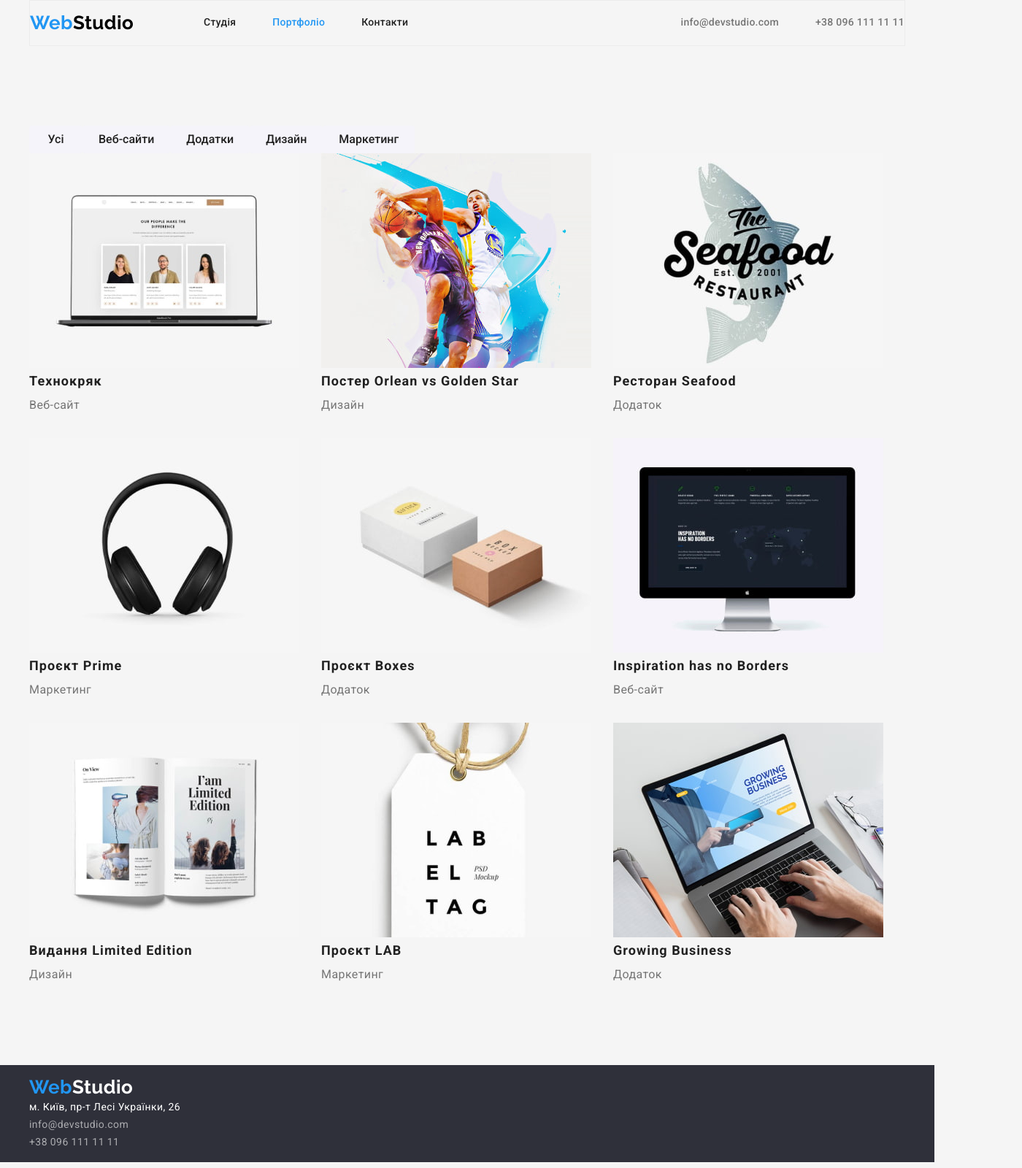
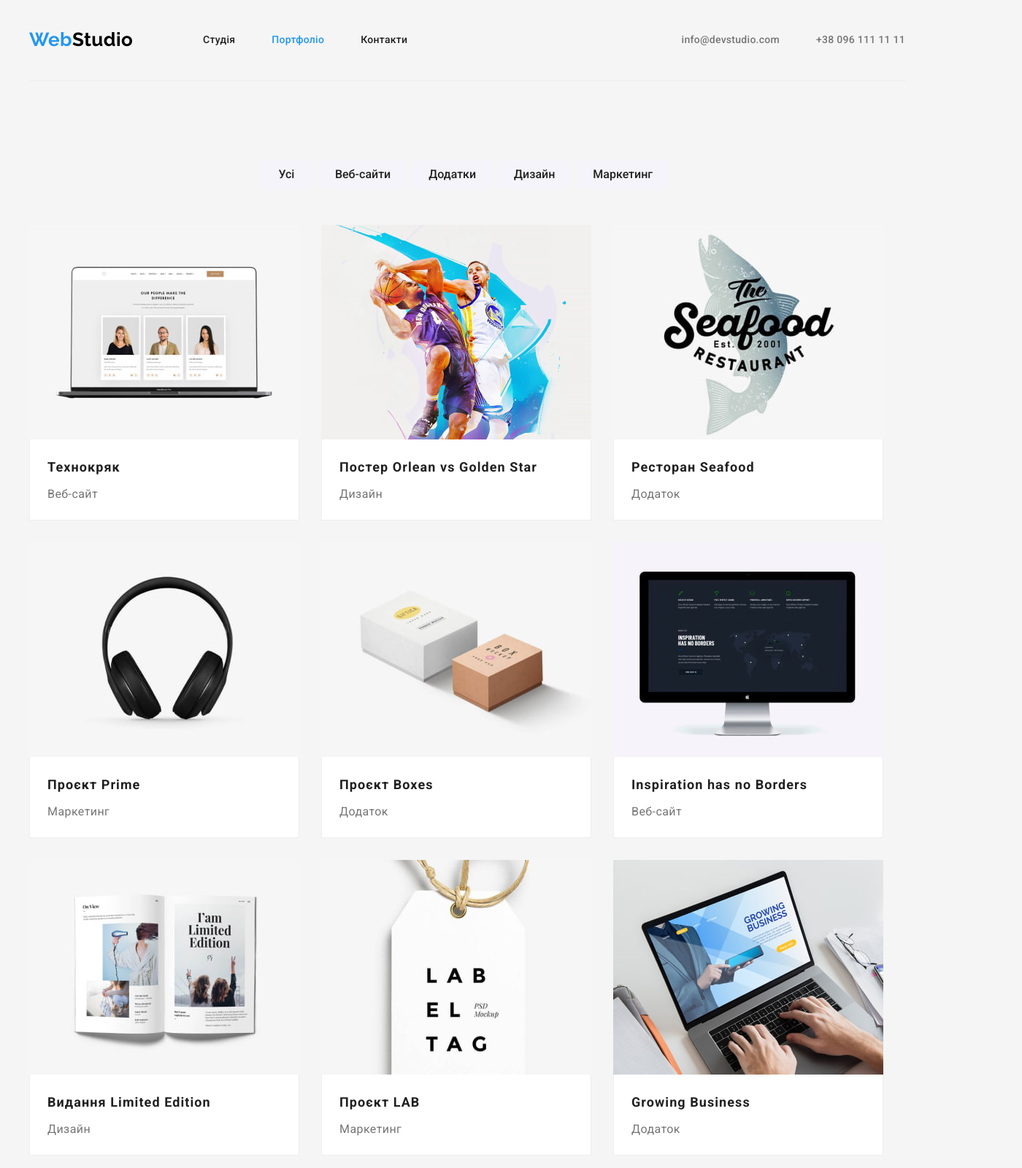
Before and after one commit to dariia-velychko/goit-markup-hw-03, a plain HTML site: page portfolio.html in a window 1280 px wide. Shown: the top 1600 px of the page at 73% size, 1400 px wide, since content can reach past the window. Drawn offline with nearby package versions, Linux system fonts and the light colour scheme.

Commit message:
styles index&portfolio

```diff
--- a/portfolio.html
+++ b/portfolio.html
@@ -19,9 +19,9 @@
             <div class="header-link">
             <a class="logo link" href="/">Web<span class="site-logo link">Studio</span></a></div>
             <ul class="list-nav">
-                <li class="list-item"><a class="link-nav link" href="./index.html">Студія</a></li>
-                <li class="list-item"><a class="link-nav active link" href="./portfolio.html">Портфоліо</a></li>
-                <li class="list-item"><a class="link-nav link" href="">Контакти</a></li>
+                <li class="list-item header-item"><a class="link-nav link" href="./index.html">Студія</a></li>
+                <li class="list-item header-item"><a class="link-nav active link" href="./portfolio.html">Портфоліо</a></li>
+                <li class="list-item header-item"><a class="link-nav link" href="">Контакти</a></li>
             </ul>
         </nav>
 
@@ -47,64 +47,64 @@
                 <li class="work-list">
                     <a class="link" href="">
                     <img src="./images/tekhnokryak.jpg" alt="Фото монітору с відкритим сайтом" width="370" height="294">
-                    <h2 class="project-name">Технокряк</h2>
-                    <p class="work-type">Веб-сайт</p>
+                    <div class="portfolio-cards"><h2 class="project-name">Технокряк</h2>
+                    <p class="work-type">Веб-сайт</p></div>
                     </a>
                 </li>
                 <li class="work-list">
                     <a class="link" href="">
                     <img src="./images/poster.jpg" alt="Постер з баскетболістами" width="370" height="294">
-                    <h2 class="project-name">Постер <span lang="en">Orlean vs Golden Star</span></h2>
-                    <p class="work-type">Дизайн</p>
+                    <div class="portfolio-cards"><h2 class="project-name">Постер <span lang="en">Orlean vs Golden Star</span></h2>
+                    <p class="work-type">Дизайн</p></div>
                     </a>
                 </li>
                 <li class="work-list">
                     <a class="link" href="">
                     <img src="./images/restaurant.jpg" alt="Логотип ресторану" width="370" height="294">
-                    <h2 class="project-name">Ресторан <span lang="en"> Seafood</span></h2>
-                    <p class="work-type">Додаток</p>
+                    <div class="portfolio-cards"><h2 class="project-name">Ресторан <span lang="en"> Seafood</span></h2>
+                    <p class="work-type">Додаток</p></div>
                 </a>
                 </li>
                 <li class="work-list">
                     <a class="link" href="">
                     <img src="./images/prime.jpg" alt="Навушники" width="370" height="294">
-                    <h2 class="project-name">Проєкт <span lang="en">Prime</span></h2>
-                    <p class="work-type">Маркетинг</p>
+                    <div class="portfolio-cards"><h2 class="project-name">Проєкт <span lang="en">Prime</span></h2>
+                    <p class="work-type">Маркетинг</p></div>
                 </a>
                 </li>
                 <li class="work-list">
                     <a class="link" href="">
                     <img src="./images/boxes.jpg" alt="Два бокси" width="370" height="294">
-                    <h2 class="project-name">Проєкт <span lang="en">Boxes</span></h2>
-                    <p class="work-type"> Додаток</p>
+                    <div class="portfolio-cards"><h2 class="project-name">Проєкт <span lang="en">Boxes</span></h2>
+                    <p class="work-type"> Додаток</p></div>
                 </a>
                 </li>
                 <li class="work-list">
                     <a class="link" href="">
                     <img src="./images/inspirations.jpg" alt="Монітор с відкритою головною сторінкою сайту" width="370" height="294">
-                    <h2 class="project-name"><span lang="en">Inspiration has no Borders</span></h2>
-                    <p class="work-type">Веб-сайт</p>
+                    <div class="portfolio-cards"><h2 class="project-name"><span lang="en">Inspiration has no Borders</span></h2>
+                    <p class="work-type">Веб-сайт</p></div>
                 </a>
                 </li>
                 <li class="work-list">
                     <a class="link" href="">
                         <img src="./images/edition.jpg" alt="Розгорнутий журнал" width="370" height="294">
-                        <h2 class="project-name">Видання <span lang="en">Limited Edition</span></h2>
-                        <p class="work-type">Дизайн</p>
+                        <div class="portfolio-cards"><h2 class="project-name">Видання <span lang="en">Limited Edition</span></h2>
+                        <p class="work-type">Дизайн</p></div>
                     </a>
                 </li>
                 <li class="work-list">
                     <a class="link" href="">
                     <img src="./images/lab.jpg" alt="Бірка з надписом" width="370" height="294">
-                    <h2 class="project-name">Проєкт <span lang="en">LAB</span></h2>
-                    <p class="work-type">Маркетинг</p>
+                    <div class="portfolio-cards"><h2 class="project-name">Проєкт <span lang="en">LAB</span></h2>
+                    <p class="work-type">Маркетинг</p></div>
                 </a>
                 </li>
                 <li class="work-list">
                     <a class="link" href="">
                     <img src="./images/growing.jpg" alt="Зображення телефону на екрані ноутбуку" width="370" height="294">
-                    <h2 class="project-name"><span lang="en">Growing Business</span></h2>
-                    <p class="work-type">Додаток</p>
+                    <div class="portfolio-cards"><h2 class="project-name"><span lang="en">Growing Business</span></h2>
+                    <p class="work-type">Додаток</p></div>
                     </a>
                 </li>
             </ul>
@@ -115,10 +115,10 @@
     <footer class="footer">
         <div class="container"><a class="logo link" href="/">Web<span class="accent link">Studio</span></a>
              <address class="address-list list">
-                <p>м. Київ, пр-т Лесі Українки, 26</p>
+                <p class="address-footer">м. Київ, пр-т Лесі Українки, 26</p>
                 <ul class="contacts-list list">
-                    <li class="list-item"><a class="link contacts" href="mailto:info@devstudio.com">info@devstudio.com</a></li>
-                    <li class="list-item"><a class="link contacts" href="tel:+380961111111">+38 096 111 11 11</a></li>
+                    <li class="list-item"><a class="link contacts tel" href="mailto:info@devstudio.com">info@devstudio.com</a></li>
+                    <li class="list-item"><a class="link contacts mail" href="tel:+380961111111">+38 096 111 11 11</a></li>
                 </ul>
             </address>
         </div>
--- a/styles.css
+++ b/styles.css
@@ -46,12 +46,8 @@ letter-spacing: 0.03em;
 .container {
 width: 1200px;
 padding: 15px 0 15px 0;
-/* display: flex; */
 margin-left: auto;
 margin-right: auto;
-
-/* outline: 2px solid red;
-outline-offset: -2px; */
 }
 
 h1,
@@ -69,7 +65,7 @@ padding: 94px 0;
 width: 100%;
 }
 
-/* Images */
+/* IMAGES */
 
 img {
 display: block;
@@ -98,13 +94,18 @@ margin-left: 0;
 .header-container {
 display: flex;
 align-items: center;
-border: 1px solid #ECECEC;
+border-bottom: 1px solid #ECECEC;
 }
 
 
 .header-link .header-item {
 display: block;
 align-items: center;
+}
+
+.header-item {
+margin-top: 32px;
+margin-bottom: 32px;
 }
 
 .header-group .list-item + .list-item {
@@ -121,6 +122,8 @@ line-height: 1.19;
 display: flex;
 width: 145px;
 align-items: center;
+margin-top: 24px;
+margin-bottom: 25px;
 }
 
 .site-logo {
@@ -132,7 +135,6 @@ font-weight: 500;
 line-height: 1.14;
 letter-spacing: 0.02em;
 display: flex;
-
 min-width: 45px;
 margin-left: 93px;
 margin-right: auto;
@@ -170,16 +172,13 @@ text-decoration: none;
 .link-contact {
 color: var(--secondary-color);
 text-decoration: none;
+margin-top: 32px;
+margin-bottom: 32px;
 }
 
 .active {
 color: var(--link-active);
 }
-
-/* .list {
-padding: 0;
-margin: 0;
-} */
 
 /* HERO */
 
@@ -202,6 +201,9 @@ text-transform: uppercase;
 color: var(--hero-color);
 margin-top: 0;
 margin-bottom: 30px;
+width: 696px;
+margin-left: auto;
+margin-right: auto;
 }
 
 .btn-hero {
@@ -232,7 +234,7 @@ background-color: var(--button-color-active);
 
 .features {
 background-color: var(--primary-bkgcolor);
-outline: 2px solid red;
+padding-bottom: 0;
 }
 
 .subtitle {
@@ -253,72 +255,55 @@ line-height: 1.71;
 
 .list-features {
 display: flex;
-margin-right: 0;
+gap: 30px;
 }
 
 .features-item {
 width: 270px;
-margin-right: 30px;
 }
-
-/* .list-features.features-item:last-child {
-margin-right: 0;
-} */
 
 /* SERVICES */
 
 .services {
 background-color: var(--primary-bkgcolor);
-outline: 2px solid green;
 }
-
-/* .services-list:.services-item:last-child {
-margin-right: 0;
-} */
 
 .section-title {
 font-weight: 700;
 font-size: 36px;
 line-height: 1.17;
 text-align: center;
-outline: 2px solid teal;
+margin-bottom: 50px;
 }
 
 .services-list {
 display: flex;
-flex-wrap: wrap;
 gap: 30px;
-margin-right: 0;
-outline: 2px solid blue;
 }
 
 .services-item {
 width: 370px;
-outline: 2px solid blueviolet;
 }
 
+.list-features:last-child {
+margin-right: 0;
+}
 /* TEAM */
 
 .team-list {
 background-color: var(--hero-color);
 display: flex;
-flex-wrap: wrap;
 gap: 30px;
+}
+
+.team-item {
+width: 270px;
 }
 
 .card {
 box-shadow: 0px 1px 3px rgba(0, 0, 0, 0.12), 0px 1px 1px rgba(0, 0, 0, 0.14), 0px 2px 1px rgba(0, 0, 0, 0.2);
 border-radius: 0px 0px 4px 4px;
 }
-
-/* .team-item {
-width: 270px;
-margin-right: 30px;
-}
-
-.team-list:.team-item:last-child {
-margin-right: 0;
-} */
 
 .team {
 background-color: var(--light-bgk);
@@ -329,6 +314,8 @@ font-weight: 500;
 font-size: 16px;
 line-height: 1.19;
 text-align: center;
+margin-top: 30px;
+margin-bottom: 10px;
 }
 
 .team-position {
@@ -337,14 +324,15 @@ font-size: 16px;
 text-align: center;
 line-height: 1.19;
 color: var(--secondary-color);
+padding-bottom: 30px;
 }
 
 /* Footer */
 
 .footer {
 background-color: var(--secondary-bkgcolor);
-/* padding-right: 200px;
-padding-left: 200px; */
+padding-right: 200px;
+padding-left: 200px;
 }
 
 .address-list,
@@ -359,13 +347,28 @@ line-height: 1.71;
 color: var(--hero-color);
 }
 
+.logo-footer {
+margin-bottom: 20px;
+margin-top: 45px;
+}
+
+.address-footer {
+margin-bottom: 9px;
+}
+
 .contacts-list a {
 color:var(--contacts-footer)
+}
+
+.mail {
+margin-bottom: 60px;
 }
 
 /* Portfolio Buttons */
 .filters {
 display: flex;
+justify-content: center;
+margin-bottom: 50px;
 }
 
 .btn-filter {
@@ -381,6 +384,7 @@ border-radius: 4px;
 padding: 6px 22px;
 display: inline-block;
 min-width: 73px;
+margin-right: 8px;
 }
 
 .btn-all {
@@ -395,6 +399,15 @@ color: var(--hero-color);
 
 /* Portfolio Projects */
 
+.portfolio-cards {
+background: #FFFFFF;
+border-bottom: 1px solid #EEEEEE;
+border-left: 1px solid #EEEEEE;
+border-right: 1px solid #EEEEEE;
+padding-left: 24px;
+padding-top: 20px;
+}
+
 .project-name {
 color: var(--primary-color);
 font-weight: 700;
@@ -408,6 +421,8 @@ font-weight: 400;
 font-size: 16px;
 line-height: 1.88;
 color: var(--secondary-color);
+padding-top: 4px;
+padding-bottom: 20px;
 }
 
 .works {
@@ -419,23 +434,3 @@ gap: 30px;
 .work-list {
 width: 370px;
 }
-/*
-.works {
-display: flex;
-flex-wrap: wrap;
-justify-content: space-between;
-gap: 30px;
-}
-
-.work-list {
-width: 370px;
-margin-right: 30px;
-margin-bottom: 30px;
-}
-
-.work-list:nth-child(3n) {
-margin-right: 0;
-}
-.work-list:last-chield(-n+3) {
-margin-bottom: 0;
-} */
```
Also changed, not shown: index.html (+22 -14 lines).
